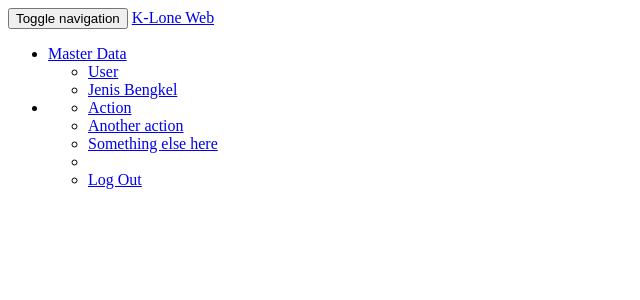
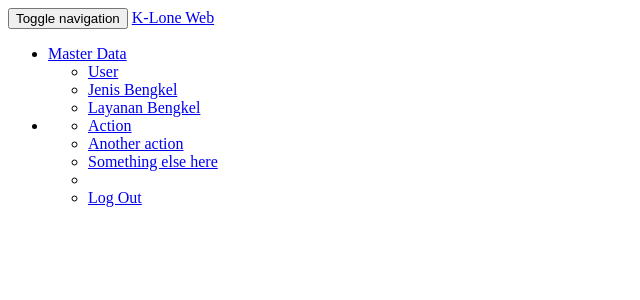
Before and after one commit to ajhoel43/klone-app, a CodeIgniter app: the page made by application/views/templates/navbar.php in a window 1280 px wide. Shown: the top 300 px of the page, without its empty margins (0-640 px from the left). Run offline with CodeIgniter, Linux system fonts and the light colour scheme; data that the repository does not hold is empty; some libraries are stand-ins or nearby versions.

Commit message:
add link

```diff
--- a/application/views/templates/navbar.php
+++ b/application/views/templates/navbar.php
@@ -24,6 +24,9 @@
 					<li>
 						<a href="<?php echo base_url('jenis_bkl/index') ?>"><i class="fa fa-users"></i> <?php echo lang('label_jb') ?></a>
 					</li>
+					<li>
+						<a href="<?php echo base_url('serv_bkl/index') ?>"><i class="fa fa-users"></i> <?php echo lang('label_servb') ?></a>
+					</li>
 				</ul>
 			</li>
 			<li class="dropdown nav-margin">
```
